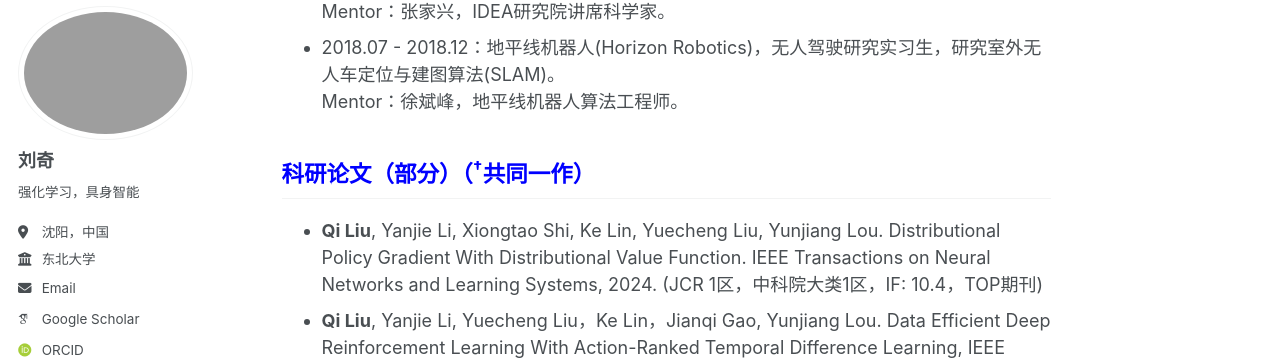
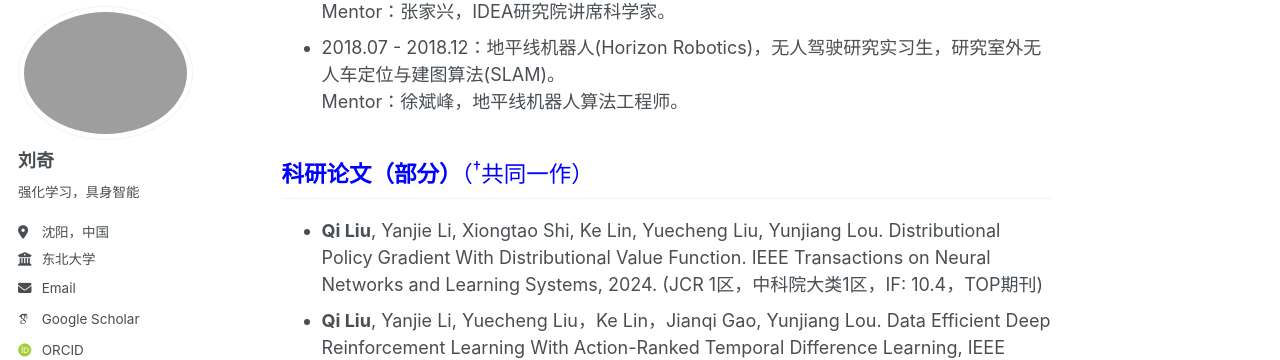
Before and after one commit to liuqi8827/liuqi8827.github.io, a Jekyll site: the page built from _pages/about.md, in a window 1280 px wide and 900 px high, scrolled down 927 px. Shown: the part 100-460 px from the top of the window. Built offline with Jekyll 4.4.1, drawn with Linux system fonts in a browser that asks for light colours; some web fonts are replaced.

Commit message:
Update about.md

```diff
--- a/_pages/about.md
+++ b/_pages/about.md
@@ -29,7 +29,7 @@ redirect_from:
 - 2018.07 - 2018.12：地平线机器人(Horizon Robotics)，无人驾驶研究实习生，研究室外无人车定位与建图算法(SLAM)。
   Mentor：徐斌峰，地平线机器人算法工程师。
 
-## <font color="blue">科研论文（部分）（<sup>†</sup>共同一作）</font>
+## <font color="blue">科研论文（部分）<span style="font-weight: normal;">（<sup>†</sup>共同一作）</span></font>
 - **Qi Liu**, Yanjie Li, Xiongtao Shi, Ke Lin, Yuecheng Liu, Yunjiang Lou. Distributional Policy Gradient With Distributional Value Function. IEEE Transactions on Neural Networks and Learning Systems, 2024. (JCR 1区，中科院大类1区，IF: 10.4，TOP期刊)
 - **Qi Liu**, Yanjie Li, Yuecheng Liu，Ke Lin，Jianqi Gao, Yunjiang Lou. Data Efficient Deep Reinforcement Learning With Action-Ranked Temporal Difference Learning, IEEE Transactions on Emerging Topics in Computational Intelligence, 2024. (JCR 1区，中科院大类2区，IF: 5.3)
 - **Qi Liu**, Yanjie Li, Shiyu Chen, Ke Lin, Xiongtao Shi, Yunjiang Lou. Distributional Reinforcement Learning With Epistemic and Aleatoric Uncertainty Estimation. Information Sciences, 2023. (JCR 1区，中科院大类1区，IF: 8.1，TOP期刊)
```
